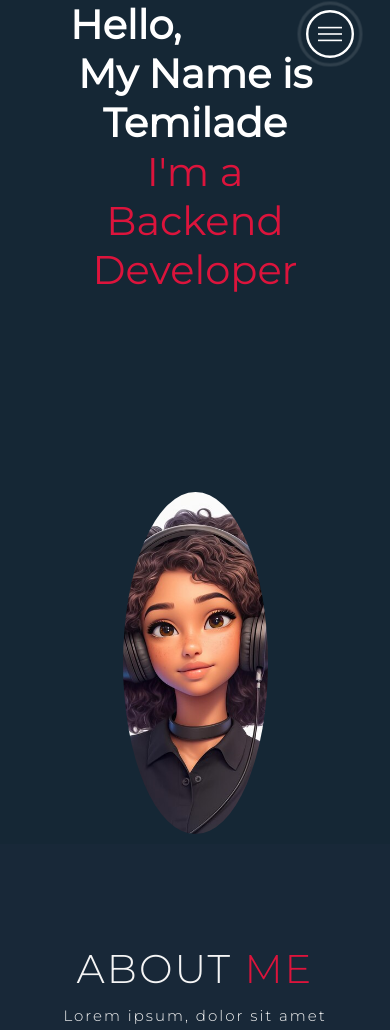
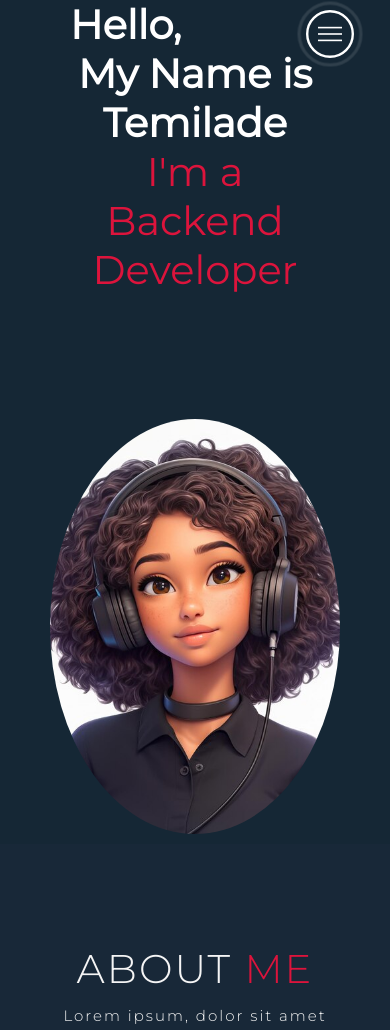
Before and after one commit to temmy669/myPorfolio, a Django app: page /port/ in a window 390 px wide. Shown: the top 1030 px of the page. Run offline with Django 3.2, Linux system fonts and the light colour scheme.

Commit message:
updated css

```diff
--- a/myPortfolio/settings.py
+++ b/myPortfolio/settings.py
@@ -27,7 +27,7 @@ SECRET_KEY = 'django-insecure-6hutbdql$3!5ksy+_wk7kei)!%xmnc(!!2k_l0rs-zo=oqo+h^
 # SECURITY WARNING: don't run with debug turned on in production!
 DEBUG = False
 
-ALLOWED_HOSTS = ['.vercel.app',]
+ALLOWED_HOSTS = ['.vercel.app', 'localhost']
 
 
 # Application definition
--- a/portfolio/static/css/style.css
+++ b/portfolio/static/css/style.css
@@ -775,7 +775,7 @@ p {
     }
 
     .hero-image img {
-        max-width: 50%; /* Optionally, control the image size */
+        max-width: 100%; /* Optionally, control the image size */
         margin: 0 auto; /* Ensure the image is centered */
     }
 
```
